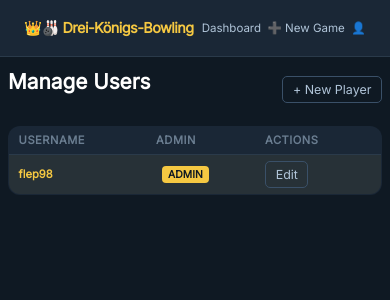
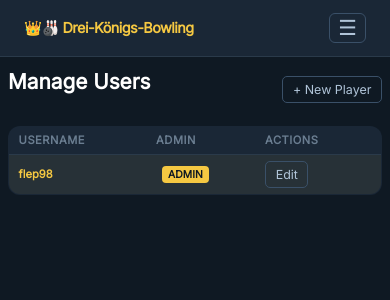
Before and after one commit to flep198/bowling, a Flask app: page /admin/users in a window 390 px wide. Shown: the top 300 px of the page. Run offline with Flask 3, Linux system fonts and the light colour scheme; a user stored in the database is signed in; data comes from the database, SQL or seed files in the repository.

Commit message:
navbar edited for mobile

```diff
--- a/static/style.css
+++ b/static/style.css
@@ -15,6 +15,7 @@ body {
   background: #1a2736;
   border-bottom: 1px solid #2a3a4a;
   padding: 0 1.5rem;
+  position: relative;
 }
 
 .nav-inner {
@@ -51,6 +52,23 @@ body {
 
 .nav-links a:hover {
   color: #fff;
+}
+
+.burger {
+  display: none;
+  background: none;
+  border: 1px solid #3a5068;
+  border-radius: 6px;
+  color: #b0c4d8;
+  font-size: 1.3rem;
+  cursor: pointer;
+  padding: 0.2rem 0.5rem;
+  line-height: 1;
+  transition: color 0.15s;
+}
+.burger:hover {
+  color: #fff;
+  border-color: #f5c842;
 }
 
 .nav-user {
@@ -1041,13 +1059,26 @@ code {
   .container { padding: 0 0.75rem; margin: 1rem auto; }
   .card { padding: 1rem; border-radius: 10px; }
 
-  /* Nav */
-  .nav-inner { height: 56px; padding: 0; gap: 0.5rem; }
-  .brand { font-size: 0.9rem; white-space: nowrap; overflow: hidden; text-overflow: ellipsis; flex-shrink: 0; }
-  .nav-links { gap: 0.4rem; flex-wrap: nowrap; overflow-x: auto; -webkit-overflow-scrolling: touch; padding: 0.25rem 0; }
-  .nav-links a { font-size: 0.75rem; white-space: nowrap; }
-  .nav-user { font-size: 0.75rem; flex-shrink: 0; }
-  .btn-outline { padding: 0.2rem 0.5rem; font-size: 0.75rem; white-space: nowrap; flex-shrink: 0; }
+  /* Nav - burger menu */
+  .nav-inner { height: 56px; }
+  .burger { display: block; }
+  .nav-links {
+    display: none;
+    position: absolute;
+    top: 56px;
+    left: 0;
+    right: 0;
+    flex-direction: column;
+    background: #1a2736;
+    border-bottom: 1px solid #2a3a4a;
+    padding: 0.5rem 1rem;
+    gap: 0.5rem;
+    z-index: 100;
+  }
+  .nav-links.open { display: flex; }
+  .nav-links a { font-size: 0.85rem; padding: 0.3rem 0; }
+  .nav-user { font-size: 0.85rem; }
+  .btn-outline { padding: 0.3rem 0.8rem; font-size: 0.85rem; align-self: flex-start; }
 
   /* Frames grid — scroll horizontally instead of wrapping */
   .frames-grid {
@@ -1075,11 +1106,7 @@ code {
   .leaderboard th:nth-child(10),
   .leaderboard td:nth-child(10),
   .leaderboard th:nth-child(11),
-  .leaderboard td:nth-child(11),
-  .leaderboard th:nth-child(12),
-  .leaderboard td:nth-child(12),
-  .leaderboard th:nth-child(13),
-  .leaderboard td:nth-child(13) { display: none; }
+  .leaderboard td:nth-child(11) { display: none; }
 
   /* Session podium */
   .session-podium { flex-direction: column; align-items: stretch; gap: 0.5rem; }
--- a/templates/base.html
+++ b/templates/base.html
@@ -12,7 +12,8 @@
   <nav class="navbar">
     <div class="nav-inner">
       <a href="{{ url_for('dashboard') }}" class="brand">👑🎳 Drei-Königs-Bowling</a>
-      <div class="nav-links">
+      <button class="burger" id="burgerBtn" aria-label="Menu">☰</button>
+      <div class="nav-links" id="navLinks">
         {% if current_user.is_authenticated %}
           <a href="{{ url_for('dashboard') }}">Dashboard</a>
           <a href="{{ url_for('add_game') }}">➕ New Game</a>
@@ -28,6 +29,11 @@
       </div>
     </div>
   </nav>
+  <script>
+  document.getElementById('burgerBtn')?.addEventListener('click', function(){
+    document.getElementById('navLinks').classList.toggle('open');
+  });
+  </script>
 
   <main class="container">
     {% with messages = get_flashed_messages(with_categories=true) %}
```
